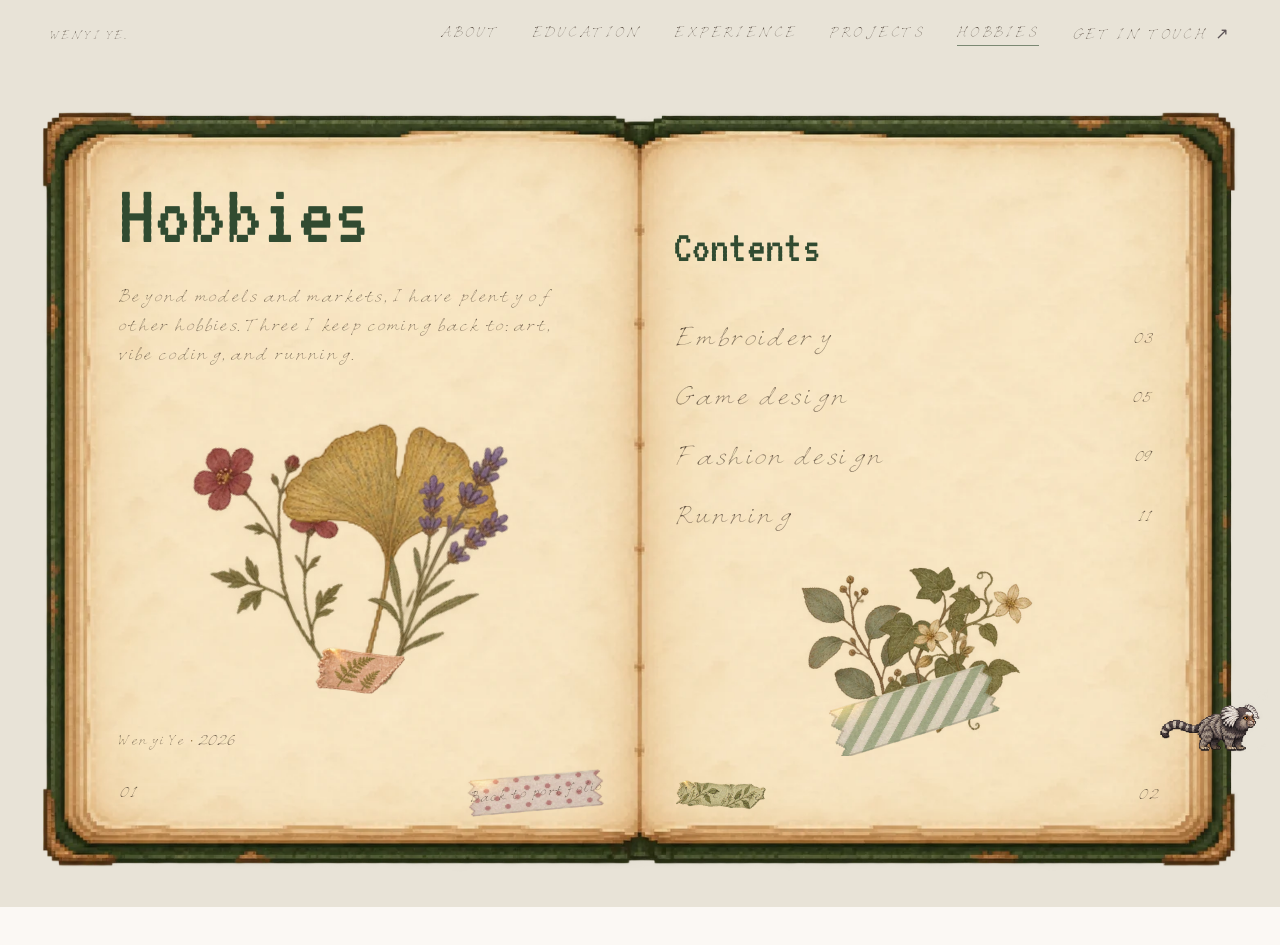
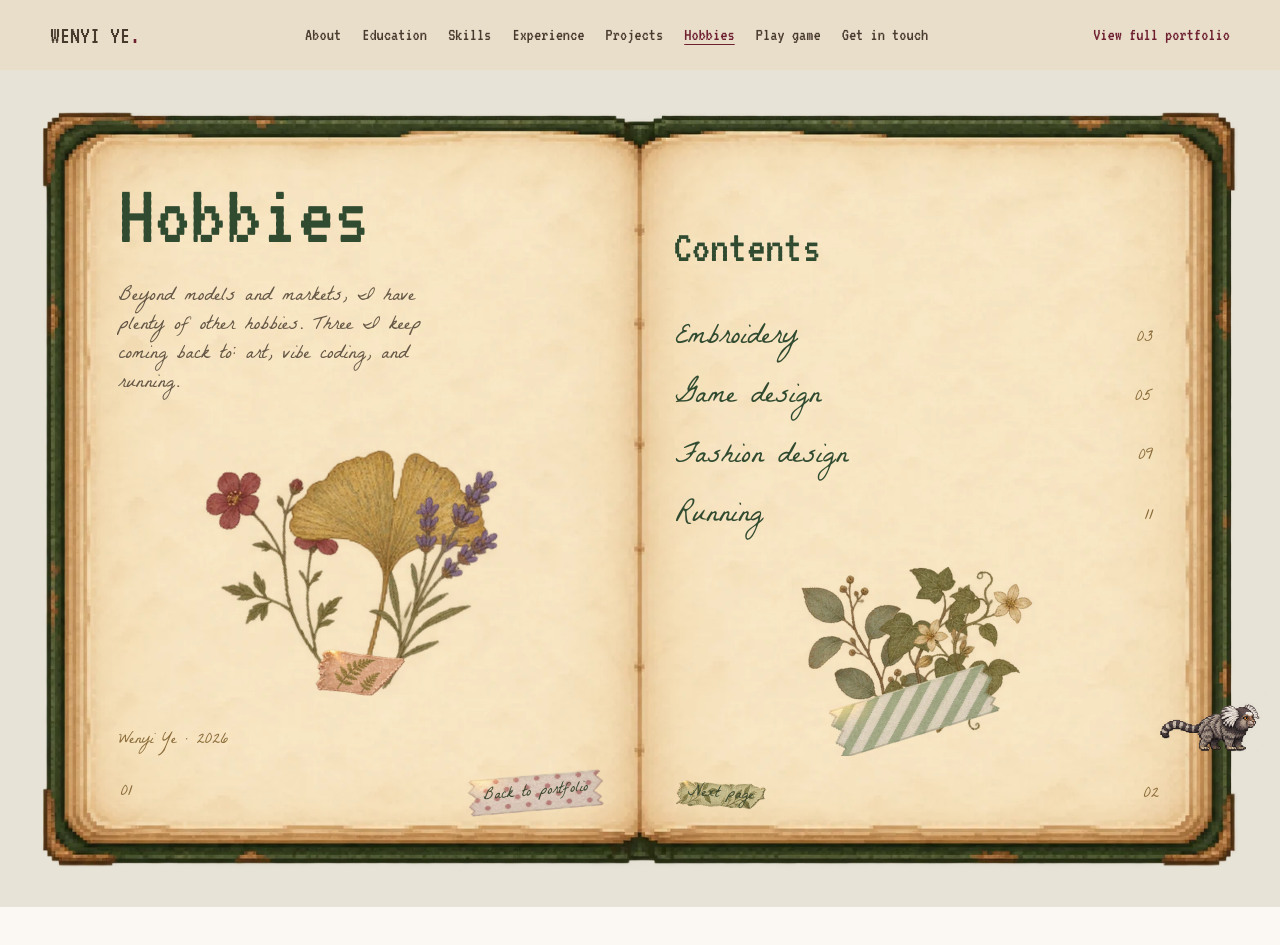
Before and after one commit to yewenyiywy/wenyi-portfolio, a Next.js app: page /hobbies in a window 1280 px wide. Built offline with nearby package versions, Linux system fonts and the light colour scheme.

Commit message:
Restore journal handwriting and share pixel portfolio navigation

```diff
--- a/app/archive.css
+++ b/app/archive.css
@@ -9,7 +9,7 @@
 .archive-index>header{text-align:center;margin-bottom:32px}.archive-index>header h1{font:400 clamp(45px,6vw,72px)/1 var(--display);color:#3d3025;margin:0 0 9px}.archive-index>header p{font:400 14px/1.5 var(--sans);color:#786043;margin:0}
 /* One physical pile. Four sheets peek out from behind the active sheet;
    selecting a visible edge moves that exact sheet to the front. */
-.archive-paper-stack{--sheet-step:58px;--sheet-inset:clamp(22px,6vw,80px);--stack-rise:calc(4 * var(--sheet-step));position:relative;isolation:isolate;padding-top:var(--stack-rise);margin:0 auto;scroll-margin-top:12px;width:100%}
+.archive-paper-stack{--sheet-step:58px;--sheet-inset:clamp(22px,6vw,80px);--stack-rise:calc(4 * var(--sheet-step));position:relative;isolation:isolate;padding-top:var(--stack-rise);margin:0 auto;scroll-margin-top:76px;width:100%}
 .archive-sheet{background:url('/archive/paper.webp') center/100% 100% no-repeat;color:#563e29;filter:drop-shadow(0 3px 3px #6f4e324d)}
 .archive-sheet-back{position:absolute;top:calc(var(--sheet-index) * var(--sheet-step));left:calc((var(--sheet-index) - 2) * 1.5px);width:100%;height:calc(100% - var(--stack-rise));z-index:calc(var(--sheet-index) + 1);pointer-events:none}
 .archive-sheet-back .archive-sheet-label{pointer-events:auto}
@@ -31,6 +31,7 @@
 @keyframes archive-page-arrive{from{opacity:.7;transform:translateY(-5px)}to{opacity:1;transform:translateY(0)}}
 .archive-paper{background:url('/archive/paper.webp') center/100% 100% no-repeat;color:#3a2c21;padding:clamp(26px,5vw,68px) clamp(22px,6vw,80px);min-height:560px;filter:drop-shadow(0 7px 8px #4d35222c)}
 .archive-paper .chapter-view .wrap{width:100%;max-width:none}
+.archive-paper .chapter-view>[id]{scroll-margin-top:80px}
 .chapter-view>.progress,.chapter-view>nav,.chapter-view>header,.chapter-view>section,.chapter-view>footer{display:none}
 .chapter-view[data-chapter~="about"]>header{display:grid}
 .chapter-view[data-chapter~="about"]>#about,.chapter-view[data-chapter~="education"]>#education,.chapter-view[data-chapter~="skills"]>#skills,.chapter-view[data-chapter~="experience"]>#experience,.chapter-view[data-chapter~="projects"]>#projects,.chapter-view[data-chapter~="awards"]>#awards,.chapter-view[data-chapter~="contact"]>#contact{display:block;padding:24px 0}
--- a/app/globals.css
+++ b/app/globals.css
@@ -74,11 +74,11 @@ img{max-width:100%}
 }
 .nav.is-stuck{height:60px}
 .nav.is-stuck::before{opacity:.95;border-bottom-color:var(--line)}
-.logo{font:500 13px/1 var(--sans);letter-spacing:.09em}
+.logo{font:400 23px/1 var(--display);letter-spacing:0;white-space:nowrap}
 .logo span{color:var(--wine)}
 .navlinks{
   display:flex;gap:32px;margin-left:auto;margin-right:34px;
-  font:500 11px/1 var(--sans);letter-spacing:.09em;text-transform:uppercase;color:#6e6569;
+  font:400 18px/1 var(--display);letter-spacing:0;text-transform:none;color:#6e6569;
 }
 .navlinks a{position:relative;padding-bottom:6px;transition:color .35s ease}
 .navlinks a::after{
@@ -89,7 +89,7 @@ img{max-width:100%}
 .navlinks a:hover::after,.navlinks a:focus-visible::after,.navlinks a.active::after{right:0}
 .nav-contact{
   display:inline-flex;align-items:center;gap:7px;
-  font:500 11px/1 var(--sans);letter-spacing:.09em;text-transform:uppercase;color:#5d5457;
+  font:400 18px/1 var(--display);letter-spacing:0;text-transform:none;color:#5d5457;
   transition:color .35s ease;
 }
 .nav-contact:hover{color:var(--wine)}
@@ -115,10 +115,30 @@ img{max-width:100%}
   }
   .mobile-menu a{
     padding:14px 0;border-bottom:1px solid var(--line-soft);
-    font:500 11px/1 var(--sans);letter-spacing:.09em;text-transform:uppercase;color:#6e6569;
+    font:400 19px/1 var(--display);letter-spacing:0;text-transform:none;color:#6e6569;
   }
   .mobile-menu a:last-child{border-bottom:0}
 }
+/* Identical navigation for the stacked portfolio and the hobbies journal.
+   Keep its pixel type independent of the journal's handwritten body font. */
+.portfolio-topnav{position:sticky;top:0;z-index:40;display:flex;align-items:center;gap:clamp(12px,2vw,26px);width:min(calc(100% - 48px),1180px);height:70px;margin:auto;color:#493a2e;font:400 18px/1.15 var(--display);isolation:isolate}
+.portfolio-topnav::before{content:"";position:absolute;inset:0 auto 0 50%;transform:translateX(-50%);width:100vw;background:#e9decaed;z-index:-1;pointer-events:none}
+.portfolio-topnav-brand{font:400 25px/1 var(--display);white-space:nowrap;flex:none}
+.portfolio-topnav-brand span{color:var(--wine)}
+.portfolio-topnav-links{display:flex;align-items:center;gap:clamp(12px,1.65vw,23px);margin-left:auto;white-space:nowrap}
+.portfolio-topnav-full{white-space:nowrap;color:var(--wine);margin-left:auto}
+.portfolio-topnav a:hover,.portfolio-topnav a:focus-visible,.portfolio-topnav a.active{color:var(--wine)}
+.portfolio-topnav a.active{text-decoration:underline;text-underline-offset:4px}
+.portfolio-topnav-toggle,.portfolio-topnav-menu{display:none}
+@media(max-width:1040px){
+  .portfolio-topnav{width:calc(100% - 32px);gap:12px;height:60px}
+  .portfolio-topnav-links{display:none}
+  .portfolio-topnav-toggle{display:flex;flex:none;align-items:center;justify-content:center;flex-direction:column;gap:5px;width:32px;height:32px;border:0;background:none;color:inherit;cursor:pointer}
+  .portfolio-topnav-toggle span{width:17px;height:2px;background:currentColor}
+  .portfolio-topnav-menu{position:absolute;inset:100% 0 auto;display:grid;grid-template-columns:repeat(2,minmax(0,1fr));gap:0 18px;background:#f2e6d2;padding:12px 18px;box-shadow:0 5px 14px #5e44252b}
+  .portfolio-topnav-menu a{padding:10px 0;min-width:0}
+}
+@media(max-width:420px){.portfolio-topnav{gap:8px;font-size:16px}.portfolio-topnav-brand{font-size:22px}.portfolio-topnav-toggle{width:27px}}
 /* thin reading-progress rule */
 .progress{
   position:fixed;top:0;left:0;height:1.5px;z-index:60;width:0;
--- a/app/hobbies/journal.css
+++ b/app/hobbies/journal.css
@@ -2,16 +2,8 @@
   font-family:'La Belle Aurore';font-style:normal;font-weight:400;font-display:swap;
   src:url('/fonts/la-belle-aurore.ttf') format('truetype');
 }
-@font-face {
-  font-family:'Epistolary Ink Color';font-style:normal;font-weight:400;font-display:swap;
-  src:url('/fonts/EpistolaryInk-Color.woff2') format('woff2');
-}
-@font-face {
-  font-family:'Epistolary Ink';font-style:normal;font-weight:400;font-display:swap;
-  src:url('/fonts/EpistolaryInk-Regular.woff2') format('woff2');
-}
 .journal-page {
-  --sans:'Epistolary Ink Color','Epistolary Ink','La Belle Aurore',cursive;
+  --sans:'La Belle Aurore',cursive;
   --h-wine: #314b31;
   --h-wine-soft: #58734b;
   --h-ink: #3c3427;
@@ -197,7 +189,6 @@
 .journal-detail-pattern figcaption { text-align:center; }
 .journal-detail-art figcaption,.journal-detail-pattern figcaption { font: 400 17px/1.4 var(--sans); color: var(--h-muted); margin-top: 8px; }
 .journal-leaf .journal-detail-hint { font-size: 16px; color: var(--h-gold); margin-top: 20px; }
-.journal-page .navlinks,.journal-page .nav-contact,.journal-page .mobile-menu a {font-size:16px;}
 
 @media (max-width: 850px) {
   .journal-book { width: min(calc(100% - 20px), 540px); aspect-ratio: auto; background: none; }
--- a/app/hobbies/page.tsx
+++ b/app/hobbies/page.tsx
@@ -1,6 +1,7 @@
 'use client'
 
 import Link from 'next/link'
+import PortfolioNav from '../portfolio-nav'
 import { useCallback, useEffect, useRef, useState } from 'react'
 import type { ReactNode, CSSProperties, Ref } from 'react'
 import './journal.css'
@@ -181,13 +182,11 @@ function spreadFromHash() {
 
 export default function HobbiesPage() {
   const bookRef = useRef<HTMLDivElement>(null)
-  const navRef = useRef<HTMLElement>(null)
   const previousFocus = useRef<HTMLElement | null>(null)
   const detailCloseRef = useRef<HTMLButtonElement>(null)
   const [activeSpread, setActiveSpread] = useState(0)
   const [shot, setShot] = useState<Shot | null>(null)
   const [fashion, setFashion] = useState<FashionDesign | null>(null)
-  const [mobileMenu, setMobileMenu] = useState(false)
 
   const scrollBook = useCallback(() => {
     requestAnimationFrame(() => bookRef.current?.scrollIntoView({ block: 'start', behavior: 'auto' }))
@@ -205,13 +204,6 @@ export default function HobbiesPage() {
     window.addEventListener('popstate', sync)
     return () => { window.removeEventListener('hashchange', sync); window.removeEventListener('popstate', sync) }
   }, [scrollBook])
-
-  useEffect(() => {
-    const onScroll = () => navRef.current?.classList.toggle('is-stuck', window.scrollY > 12)
-    onScroll()
-    window.addEventListener('scroll', onScroll, { passive: true })
-    return () => window.removeEventListener('scroll', onScroll)
-  }, [])
 
   function turnTo(index: number) {
     if (index < 0 || index >= chapters.length) return
@@ -257,12 +249,12 @@ export default function HobbiesPage() {
     return <section className="journal-spread" id={chapters[index].anchor || undefined} aria-label={chapters[index].title} hidden={activeSpread !== index || !!shot || !!fashion}>
       <JournalLeaf side="left" footer={<>
         <span className="journal-page-number">{String(index * 2 + 1).padStart(2, '0')}</span>
-        {index > 0 ? <div className="journal-page-actions"><PageTape label="Previous" kind={previousTape} onClick={() => turnTo(index - 1)}/><PageTape label="Contents" kind={contentsTape} onClick={() => turnTo(0)}/></div> : <PageTape label="Back to portfolio" kind={previousTape} href="/"/>}
+        {index > 0 ? <div className="journal-page-actions"><PageTape label="Previous" kind={previousTape} onClick={() => turnTo(index - 1)}/><PageTape label="Contents" kind={contentsTape} onClick={() => turnTo(0)}/></div> : <PageTape label="Back to portfolio" kind={previousTape} href="/classic"/>}
       </>}>
         {left}
       </JournalLeaf>
       <JournalLeaf side="right" footer={<>
-        {index < chapters.length - 1 ? <PageTape label="Next page" kind={nextTape} onClick={() => turnTo(index + 1)}/> : <PageTape label="Back to portfolio" kind={nextTape} href="/"/>}
+        {index < chapters.length - 1 ? <PageTape label="Next page" kind={nextTape} onClick={() => turnTo(index + 1)}/> : <PageTape label="Back to portfolio" kind={nextTape} href="/classic"/>}
         <span className="journal-page-number">{String(index * 2 + 2).padStart(2, '0')}</span>
       </>}>
         {right}
@@ -271,17 +263,7 @@ export default function HobbiesPage() {
   }
 
   return <main className="hobbies-page journal-page">
-    <nav className="nav wrap" ref={navRef}>
-      <Link href="/" className="logo">WENYI YE<span>.</span></Link>
-      <div className="navlinks">
-        <Link href="/classic#about">About</Link><Link href="/classic#education">Education</Link><Link href="/classic#experience">Experience</Link><Link href="/classic#projects">Projects</Link><Link href="/hobbies" className="active">Hobbies</Link>
-      </div>
-      <Link href="/classic#contact" className="nav-contact">Get in touch <span aria-hidden="true">↗</span></Link>
-      <button type="button" className="mobile-menu-toggle" aria-label={mobileMenu ? 'Close navigation' : 'Open navigation'} aria-expanded={mobileMenu} onClick={() => setMobileMenu(v => !v)}><span></span><span></span></button>
-      {mobileMenu && <div className="mobile-menu">
-        <Link href="/classic#about" onClick={() => setMobileMenu(false)}>About</Link><Link href="/classic#education" onClick={() => setMobileMenu(false)}>Education</Link><Link href="/classic#experience" onClick={() => setMobileMenu(false)}>Experience</Link><Link href="/classic#projects" onClick={() => setMobileMenu(false)}>Projects</Link><Link href="/hobbies" onClick={() => setMobileMenu(false)}>Hobbies</Link><Link href="/classic#contact" onClick={() => setMobileMenu(false)}>Get in touch ↗</Link>
-      </div>}
-    </nav>
+    <PortfolioNav page="hobbies"/>
 
     <div className="journal-book" ref={bookRef}>
       {spread(0, <div className="journal-intro">
--- /dev/null
+++ b/app/portfolio-nav.tsx
@@ -0,0 +1,35 @@
+'use client'
+
+import Link from 'next/link'
+import { useState } from 'react'
+
+const sections = [
+  {id:'about', label:'About'},
+  {id:'education', label:'Education'},
+  {id:'skills', label:'Skills'},
+  {id:'experience', label:'Experience'},
+  {id:'projects', label:'Projects'},
+] as const
+
+export default function PortfolioNav({page, activeSection, onHome, onSection}:{
+  page:'hobbies'|'archive'
+  activeSection?:string
+  onHome?:()=>void
+  onSection?:(section:string)=>void
+}) {
+  const [menu, setMenu]=useState(false)
+  const closeMenu=()=>setMenu(false)
+  const links=()=> <>
+    {sections.map(({id,label})=><Link key={id} href={`/classic#${id}`} className={activeSection===id?'active':undefined} onClick={e=>{closeMenu();if(onSection){e.preventDefault();onSection(id)}}}>{label}</Link>)}
+    <Link href="/hobbies" className={page==='hobbies'?'active':undefined} onClick={closeMenu}>Hobbies</Link>
+    <Link href="/" onClick={closeMenu}>Play game</Link>
+    <Link href="/classic#contact" onClick={e=>{closeMenu();if(onSection){e.preventDefault();onSection('contact')}}}>Get in touch</Link>
+  </>
+  return <nav className="portfolio-topnav" aria-label="Portfolio navigation">
+    <Link href="/classic" className="portfolio-topnav-brand" onClick={e=>{closeMenu();if(onHome){e.preventDefault();onHome()}}}>WENYI YE<span>.</span></Link>
+    <div className="portfolio-topnav-links">{links()}</div>
+    <Link href="/classic/full" className="portfolio-topnav-full" onClick={closeMenu}>View full portfolio</Link>
+    <button type="button" className="portfolio-topnav-toggle" aria-label={menu?'Close navigation':'Open navigation'} aria-expanded={menu} onClick={()=>setMenu(v=>!v)}><span/><span/></button>
+    {menu&&<div className="portfolio-topnav-menu">{links()}</div>}
+  </nav>
+}
```
Also changed, not shown: app/archive-portfolio.tsx (+13 -2 lines), 1 other file (tests, documents, lock files or other folders).
